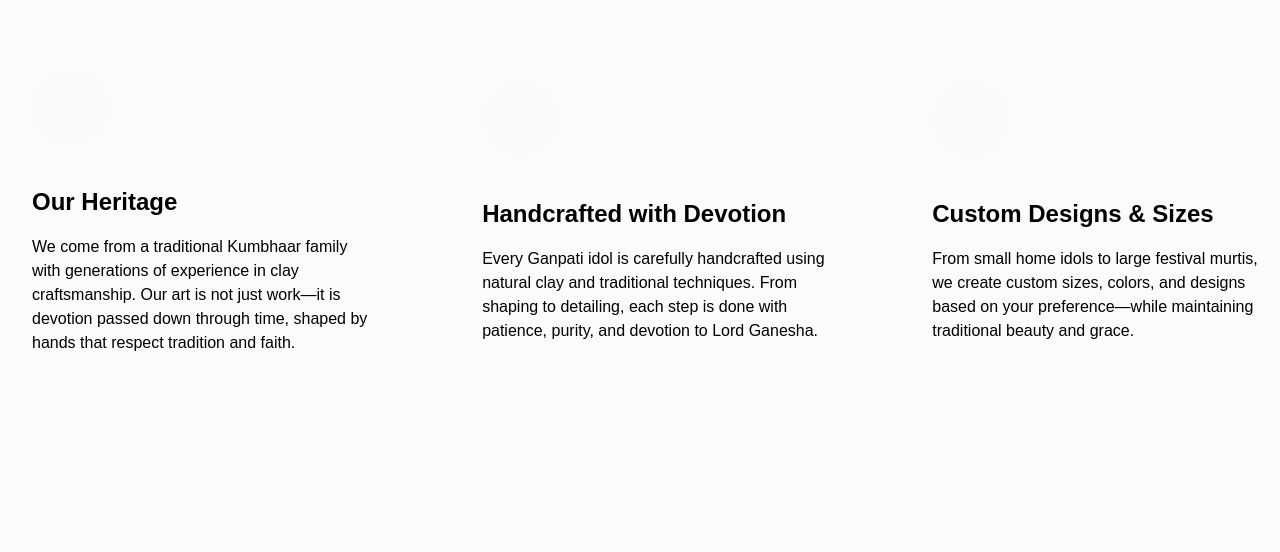
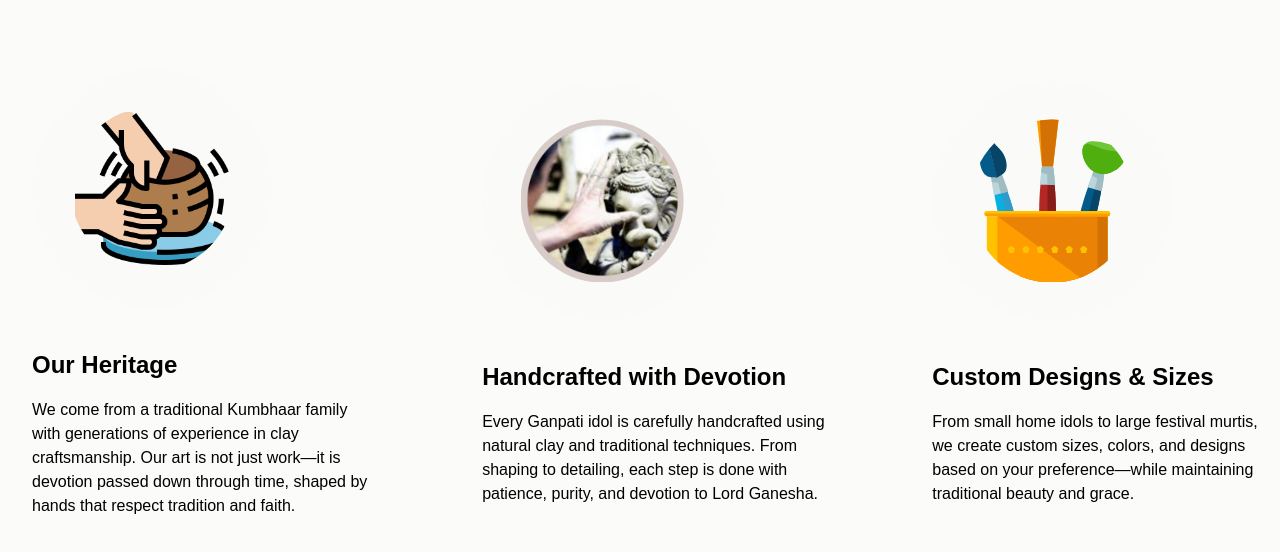
Before and after one commit to kumbharn679-wq/kumbhar-Work, a plain HTML site: page blog.html in a window 1280 px wide. Shown: the part 154-706 px from the top of the page. Drawn offline with Linux system fonts and the light colour scheme.

Commit message:
Update blog.html

```diff
--- a/blog.html
+++ b/blog.html
@@ -21,7 +21,7 @@
     <div class="grid grid-three-column">
         <div class="about-div">
             <div class="icon">
-                <img src="../images/porcelain.png" alt="">
+                <img src="porcelain.png" alt="">
             </div>
             <h3 class="section-common--title">Our Heritage</h3>
             <p>
@@ -32,7 +32,7 @@
         </div>
         <div class="about-div">
             <div class="icon">
-                <img src="../images/bappa1.png.jpeg" alt="">
+                <img src="bappa1.png.jpeg" alt="">
             </div>
             <h3 class="section-common--title">Handcrafted with Devotion</h3>
             <p>
@@ -44,7 +44,7 @@
 
         <div class="about-div">
             <div class="icon">
-                <img src="../images/brushes.svg" alt="">
+                <img src="brushes.svg" alt="">
             </div>
             <h3 class="section-common--title">Custom Designs & Sizes</h3>
             <p>
```
